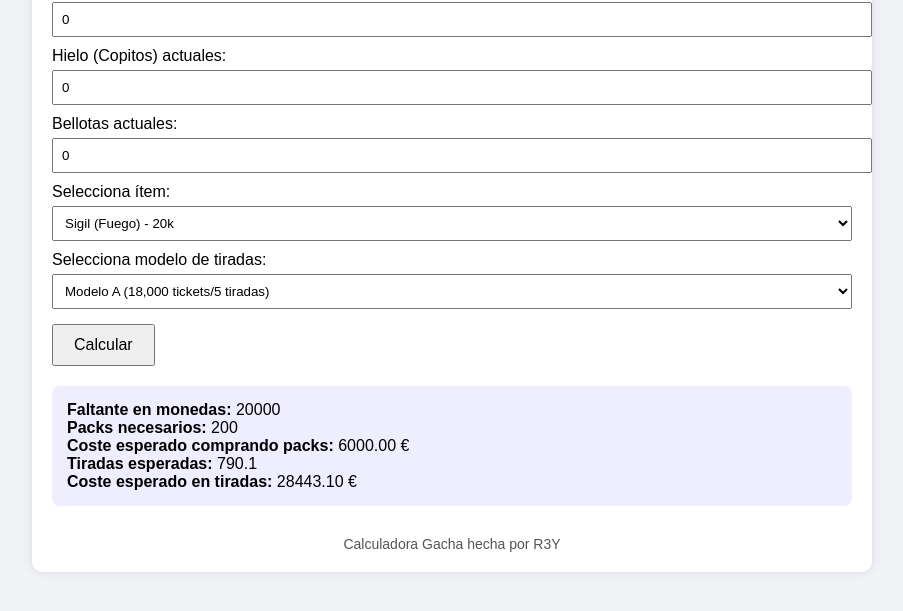
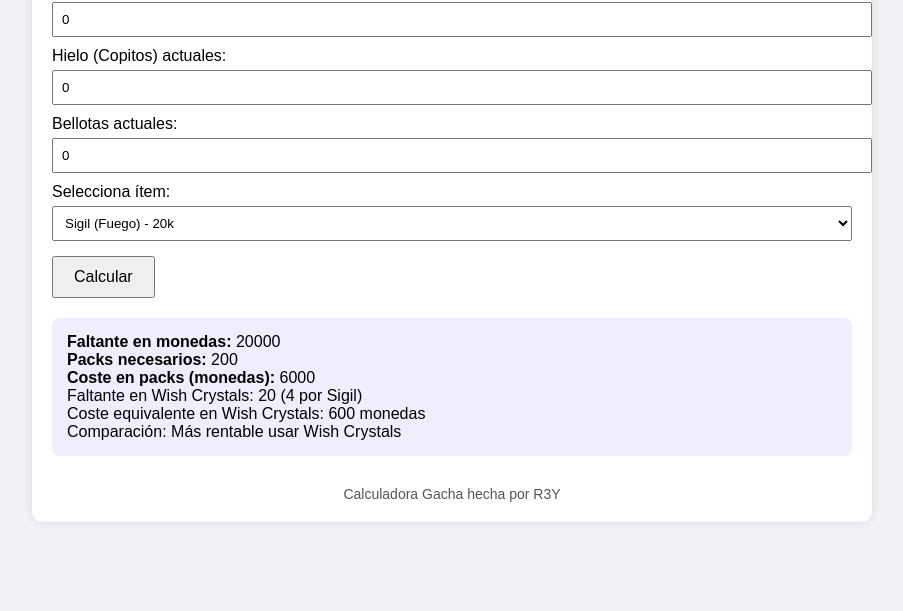
Before and after one commit to truthr3y/pochopolis-gacha, a plain HTML site: page index.html in a window 1280 px wide. Both pictures are taken after a click on the button "Calcular". Shown: the part 171-782 px from the top of the page, without its empty margins (188-1091 px from the left). Drawn offline with Linux system fonts and the light colour scheme.

Commit message:
Add files via upload

```diff
--- a/index.html
+++ b/index.html
@@ -9,8 +9,7 @@ body { font-family: Arial, sans-serif; background: #f0f2f5; margin:0; padding:0;
 .container { max-width: 800px; margin: auto; padding: 20px; background: #fff; border-radius: 10px; box-shadow: 0 0 10px rgba(0,0,0,0.1);}
 h1, h2 { text-align: center; }
 label { display:block; margin-top:10px; }
-input[type=number] { width:100%; padding:8px; margin-top:5px; }
-select { width:100%; padding:8px; margin-top:5px; }
+input[type=number], select { width:100%; padding:8px; margin-top:5px; }
 button { margin-top:15px; padding:10px 20px; font-size:16px; cursor:pointer; }
 .result { margin-top:20px; padding:15px; background:#eef; border-radius:8px; }
 .footer { text-align:center; margin-top:30px; font-size:14px; color:#555; }
@@ -49,25 +48,17 @@ button { margin-top:15px; padding:10px 20px; font-size:16px; cursor:pointer; }
         <option value="baston">Bastón de mariposa (Bellotas) - 50k</option>
     </select>
 
-    <label id="label-modelo">Selecciona modelo de tiradas:</label>
-    <select id="modelo">
-        <option value="A">Modelo A (18,000 tickets/5 tiradas)</option>
-        <option value="B">Modelo B (200→3200 tickets)</option>
-    </select>
-
     <button onclick="calcular()">Calcular</button>
 
-    <div class="result" id="resultado">
-        <!-- Resultados aparecerán aquí -->
-    </div>
+    <div class="result" id="resultado"></div>
 
     <div class="footer" id="footer">Calculadora Gacha hecha por R3Y</div>
 </div>
 
 <script>
 const items = {
-    sigilF: {tipo:'fuego', precio:20000},
-    sigilH: {tipo:'hielo', precio:20000},
+    sigilF: {tipo:'fuego', precio:20000, wish:true},
+    sigilH: {tipo:'hielo', precio:20000, wish:true},
     armaF: {tipo:'fuego', precio:30000},
     armaH: {tipo:'hielo', precio:30000},
     zanahoria: {tipo:'hielo', precio:20000},
@@ -75,8 +66,8 @@ const items = {
     baston: {tipo:'bellotas', precio:50000}
 };
 
-const costoUnitario = {fuego:0.30, hielo:0.30, bellotas:0.1786}; // € por unidad
-const monedasPorTirada = 25.3137; // Esperanza de Wish Coins por tirada
+const costoPack = {fuego:30, hielo:30, bellotas:30}; // monedas del juego por pack
+const unidadesPorPack = {fuego:100, hielo:100, bellotas:168};
 
 function calcular(){
     const inventario = {
@@ -85,32 +76,31 @@ function calcular(){
         bellotas: parseFloat(document.getElementById('bellotas').value)
     };
     const itemKey = document.getElementById('item').value;
-    const modelo = document.getElementById('modelo').value;
     const item = items[itemKey];
 
     let faltante = item.precio - inventario[item.tipo];
     if(faltante < 0) faltante = 0;
 
-    // Coste packs
-    const costePacks = faltante * costoUnitario[item.tipo];
-    const packsNecesarios = Math.ceil(faltante / (item.tipo==='bellotas'?168:100));
+    // Packs necesarios
+    const packsNecesarios = Math.ceil(faltante / unidadesPorPack[item.tipo]);
+    const costePacks = packsNecesarios * costoPack[item.tipo];
 
-    // Tiradas
-    let costoTirada;
-    if(modelo==='A'){
-        costoTirada = 36; // € por tirada
-    } else {
-        costoTirada = 12.4; // € por tirada (Modelo B)
+    // Si es Sigil, calcular Wish Crystals
+    let faltanteWish = 0;
+    let mensajeWish = '';
+    if(item.wish){
+        faltanteWish = Math.ceil(faltante / 1000); // 1k monedas = 1 Wish Crystal
+        mensajeWish = `Faltante en Wish Crystals: ${faltanteWish} (4 por Sigil)`;
+        const costeWish = faltanteWish * 30; // 1 wish cristal = 30 monedas
+        mensajeWish += `<br>Coste equivalente en Wish Crystals: ${costeWish} monedas`;
+        mensajeWish += `<br>Comparación: ${costeWish < costePacks ? 'Más rentable usar Wish Crystals' : 'Más rentable comprar packs'}`;
     }
-    const tiradasEsperadas = faltante / monedasPorTirada;
-    const costeTiradas = tiradasEsperadas * costoTirada;
 
     const res = `
     <strong>Faltante en monedas:</strong> ${faltante.toFixed(0)}<br>
     <strong>Packs necesarios:</strong> ${packsNecesarios}<br>
-    <strong>Coste esperado comprando packs:</strong> ${costePacks.toFixed(2)} €<br>
-    <strong>Tiradas esperadas:</strong> ${tiradasEsperadas.toFixed(1)}<br>
-    <strong>Coste esperado en tiradas:</strong> ${costeTiradas.toFixed(2)} €
+    <strong>Coste en packs (monedas):</strong> ${costePacks}<br>
+    ${mensajeWish}
     `;
     document.getElementById('resultado').innerHTML = res;
 }
@@ -124,21 +114,30 @@ const textos = {
         labelH:'Hielo (Copitos) actuales:',
         labelB:'Bellotas actuales:',
         labelItem:'Selecciona ítem:',
-        labelModelo:'Selecciona modelo de tiradas:',
         button:'Calcular',
         footer:'Calculadora Gacha hecha por R3Y'
     },
     en:{
         title:'Gacha Calculator',
         subtitle:'Fill your inventory and calculate',
-        labelF:'Fire (Fueguitos) current:',
-        labelH:'Ice (Copitos) current:',
+        labelF:'Fire current:',
+        labelH:'Ice current:',
         labelB:'Acorns current:',
         labelItem:'Select item:',
-        labelModelo:'Select draw model:',
         button:'Calculate',
         footer:'Gacha Calculator by R3Y'
     }
+};
+
+// Nombres de ítems en inglés
+const itemsEn = {
+    sigilF: 'Sigil (Fire) - 20k',
+    sigilH: 'Sigil (Ice) - 20k',
+    armaF: 'Weapon (Fire) - 30k',
+    armaH: 'Weapon (Ice) - 30k',
+    zanahoria: 'Carrot (Ice) - 20k',
+    corazon: 'Poison Heart (Acorns) - 15k',
+    baston: 'Butterfly Staff (Acorns) - 50k'
 };
 
 document.getElementById('lang').addEventListener('change', function(){
@@ -149,9 +148,27 @@ document.getElementById('lang').addEventListener('change', function(){
     document.getElementById('label-hielo').innerText = textos[lang].labelH;
     document.getElementById('label-bellotas').innerText = textos[lang].labelB;
     document.getElementById('label-item').innerText = textos[lang].labelItem;
-    document.getElementById('label-modelo').innerText = textos[lang].labelModelo;
     document.querySelector('button').innerText = textos[lang].button;
     document.getElementById('footer').innerText = textos[lang].footer;
+
+    const sel = document.getElementById('item');
+    if(lang==='en'){
+        sel.options[0].text = itemsEn.sigilF;
+        sel.options[1].text = itemsEn.sigilH;
+        sel.options[2].text = itemsEn.armaF;
+        sel.options[3].text = itemsEn.armaH;
+        sel.options[4].text = itemsEn.zanahoria;
+        sel.options[5].text = itemsEn.corazon;
+        sel.options[6].text = itemsEn.baston;
+    } else {
+        sel.options[0].text = 'Sigil (Fuego) - 20k';
+        sel.options[1].text = 'Sigil (Hielo) - 20k';
+        sel.options[2].text = 'Arma (Fuego) - 30k';
+        sel.options[3].text = 'Arma (Hielo) - 30k';
+        sel.options[4].text = 'Zanahoria (Hielo) - 20k';
+        sel.options[5].text = 'Corazón de veneno (Bellotas) - 15k';
+        sel.options[6].text = 'Bastón de mariposa (Bellotas) - 50k';
+    }
 });
 </script>
 </body>
```
